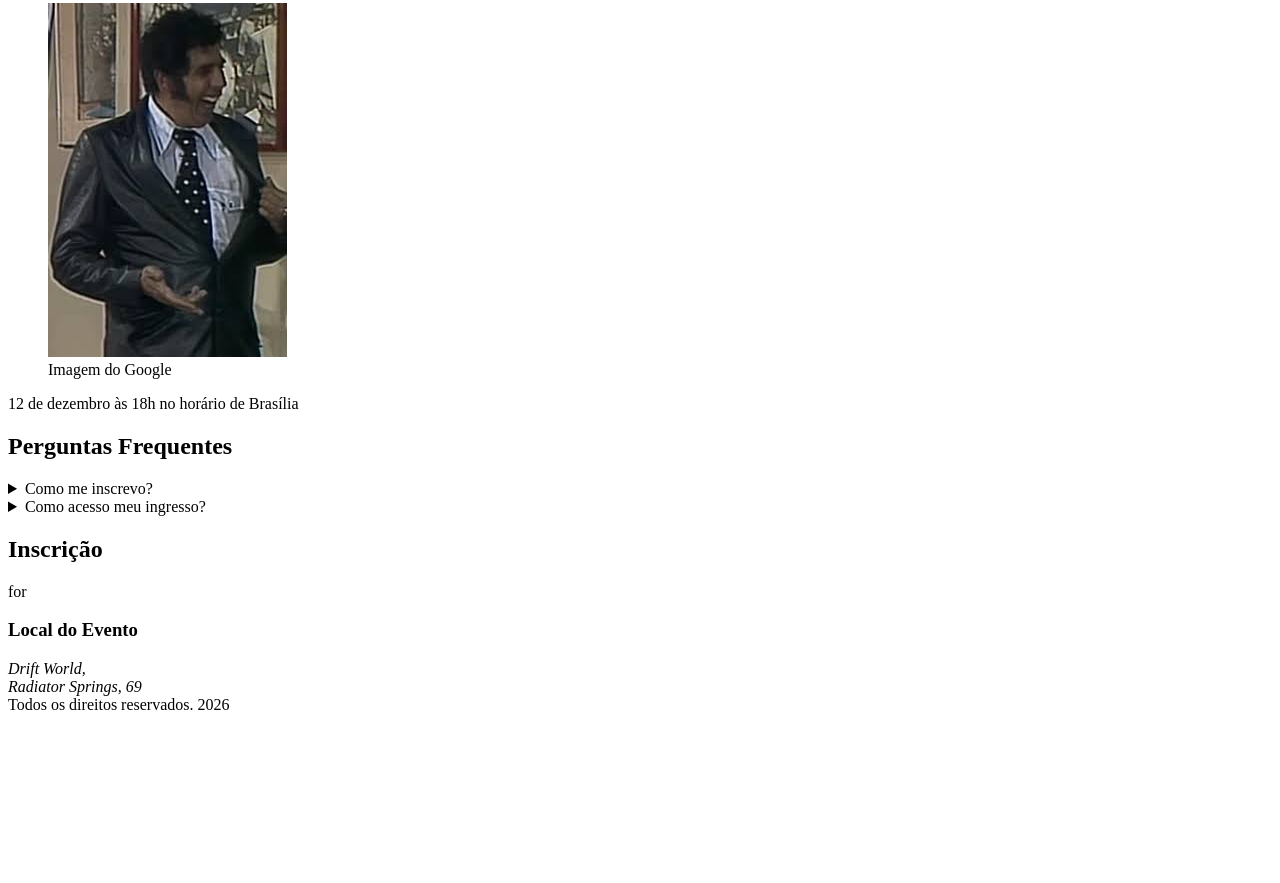
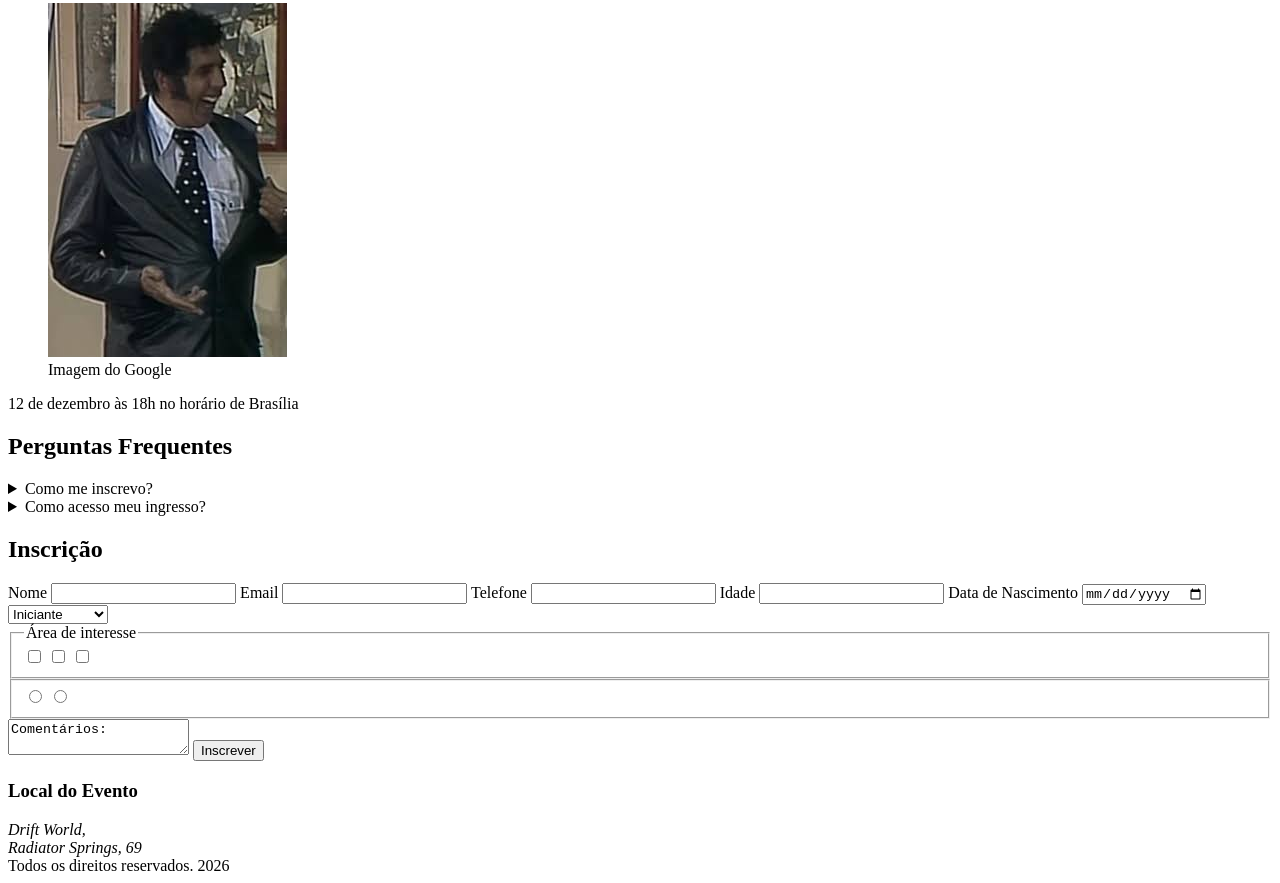
Before and after one commit to JovemMoreira/Desafio, a plain HTML site: page index.html in a window 1280 px wide. Shown: the part 1318-2201 px from the top of the page. Before the commit the page ends 2040 px from the top, so only its background shows below. Drawn offline with Linux system fonts and the light colour scheme.

Commit message:
Add forms area with labels

```diff
--- a/index.html
+++ b/index.html
@@ -72,7 +72,47 @@
         <section>
             <h2>Inscrição</h2>
 
-            for
+            <form action="">
+                <label for="name">Nome</label>
+                <input type="text" id="name" name="nome_usuario" required minlength="3">
+
+                <label for="email">Email</label>
+                <input type="email" id="email" name="email_usuario" required>
+
+                <label for="tel">Telefone</label>
+                <input type="tel" id="tel" name="tel_usuario" pattern="^(?:\(?([1-9]{2})\)?\s?)?(?:9[0-9]{4}|[2-8][0-9]{3})\-?[0-9]{4}$">
+
+                <label for="age">Idade</label>
+                <input type="number" id="age" name="idade_usuario" minlength="16" maxlength="100">
+
+                <label for="dateofbirth">Data de Nascimento</label>
+                <input type="date" id="dateofbirth" name="dNascimento_usuario">
+
+                <select name="lExp" id="exp">
+                    <option value="1">Iniciante</option>
+                    <option value="2">Intermediário</option>
+                    <option value="3">Avançado</option>
+                    <option value="4">Especialista</option>
+                </select>
+
+
+                <fieldset>
+                    <legend>Área de interesse</legend>
+
+                    <input type="checkbox" name="pirata" id="pirate">
+                    <input type="checkbox" name="arrombador" id="brute">
+                    <input type="checkbox" name="vilao" id="villain">
+                </fieldset>
+
+                <fieldset>
+                    <input type="radio" name="pay">
+                    <input type="radio" name="pay">
+                </fieldset>
+
+                <textarea name="comentario" id="coment" maxlength="500">Comentários:</textarea>
+
+                <button type="submit">Inscrever</button>
+            </form>
         </section>
     </main>
 
```
